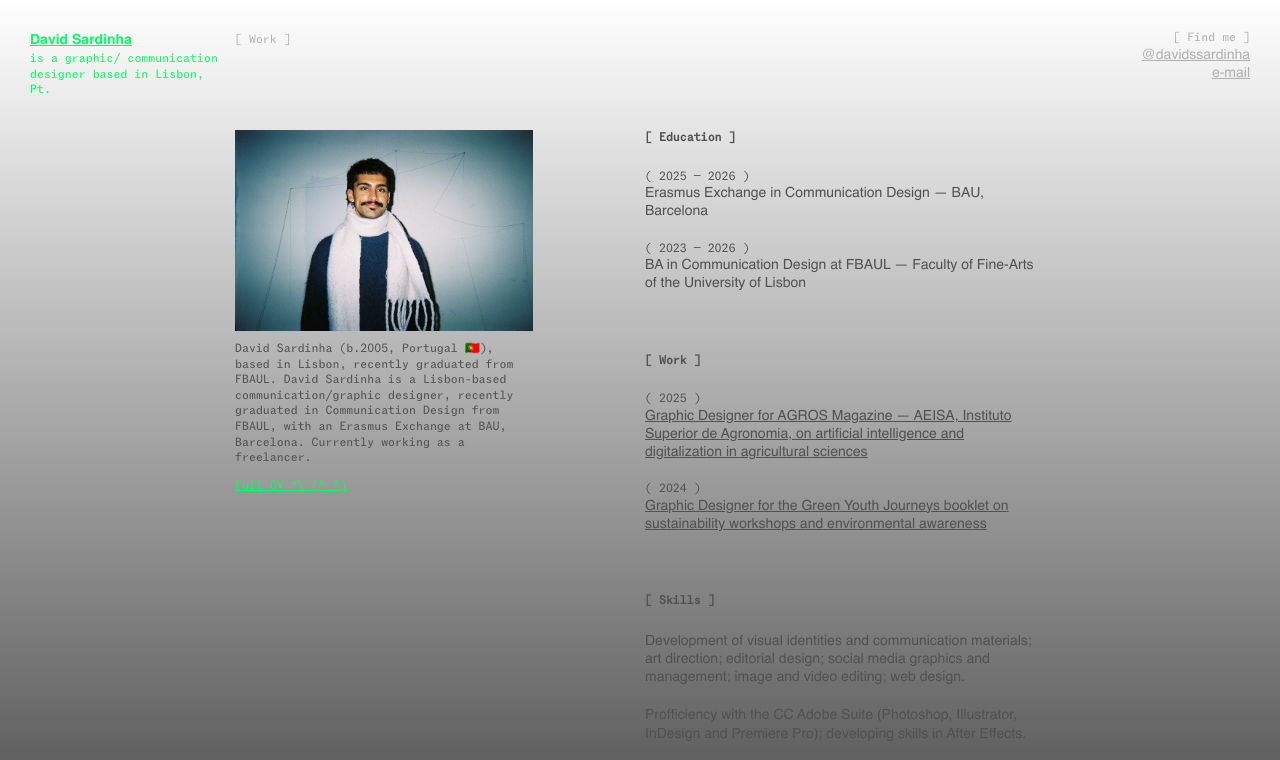
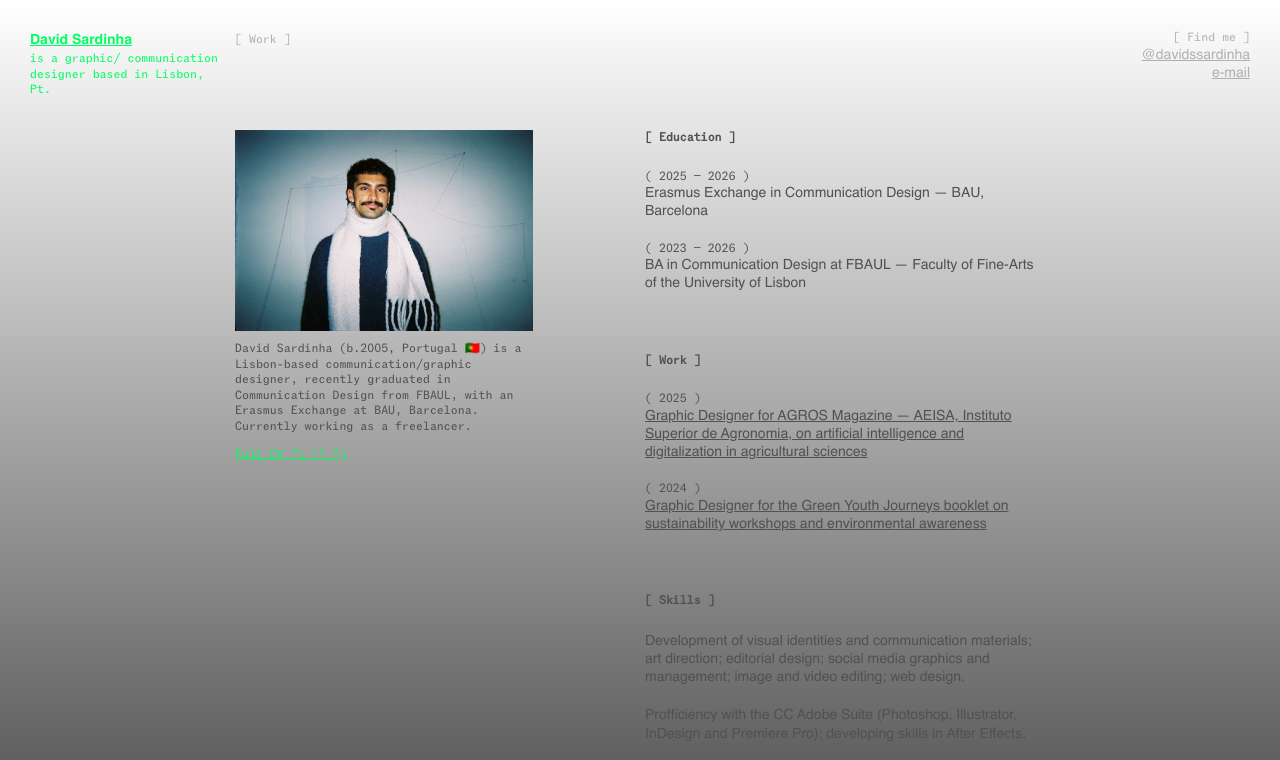
Before and after one commit to dvdsrdnh/davidsardinha, a plain HTML site: page index.html in a window 1280 px wide. Both pictures are taken after a click on the link "David Sardinha". Shown: the top 760 px of the page. Drawn offline with Linux system fonts and the light colour scheme.

Commit message:
Update index.html

```diff
--- a/index.html
+++ b/index.html
@@ -174,7 +174,7 @@
 
      <div class="about-photo-block">
        <img src="images/about-1.webp">
-       <p class="about-caption">David Sardinha (b.2005, Portugal 🇵🇹),  based in Lisbon, recently graduated from FBAUL. David Sardinha is a Lisbon-based communication/graphic designer, recently graduated in Communication Design from FBAUL, with an Erasmus Exchange at BAU, Barcelona. Currently working as a freelancer. </p>
+       <p class="about-caption">David Sardinha (b.2005, Portugal 🇵🇹) is a Lisbon-based communication/graphic designer, recently graduated in Communication Design from FBAUL, with an Erasmus Exchange at BAU, Barcelona. Currently working as a freelancer. </p>
 <p class="full-cv-link"><a href="https://docs.google.com/document/d/1khTUtlSHN8Bu2nPYwj50LHKjJErt7HDC1FLxu5we7W8/edit?usp=drive_link" target="_blank" rel="noopener">Full CV *\ (^_^)</a></p>
      </div>
 
```
